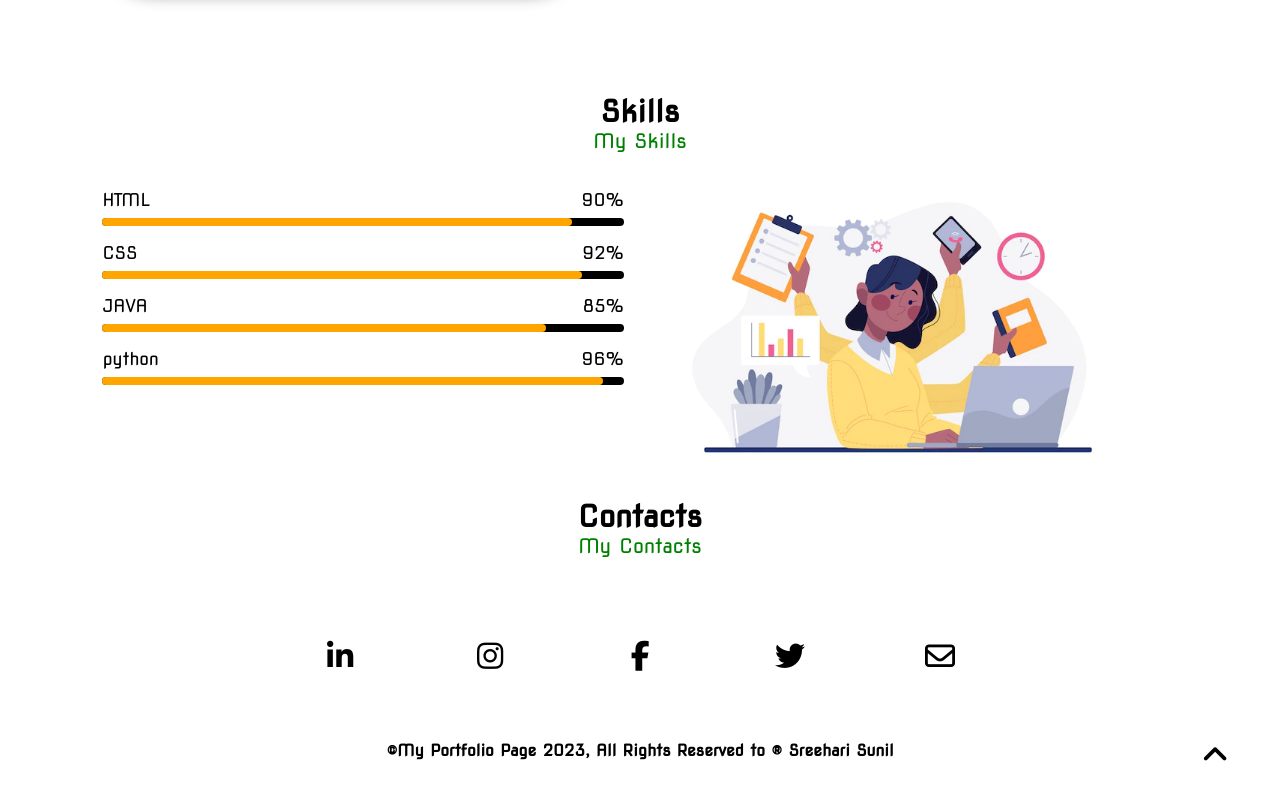
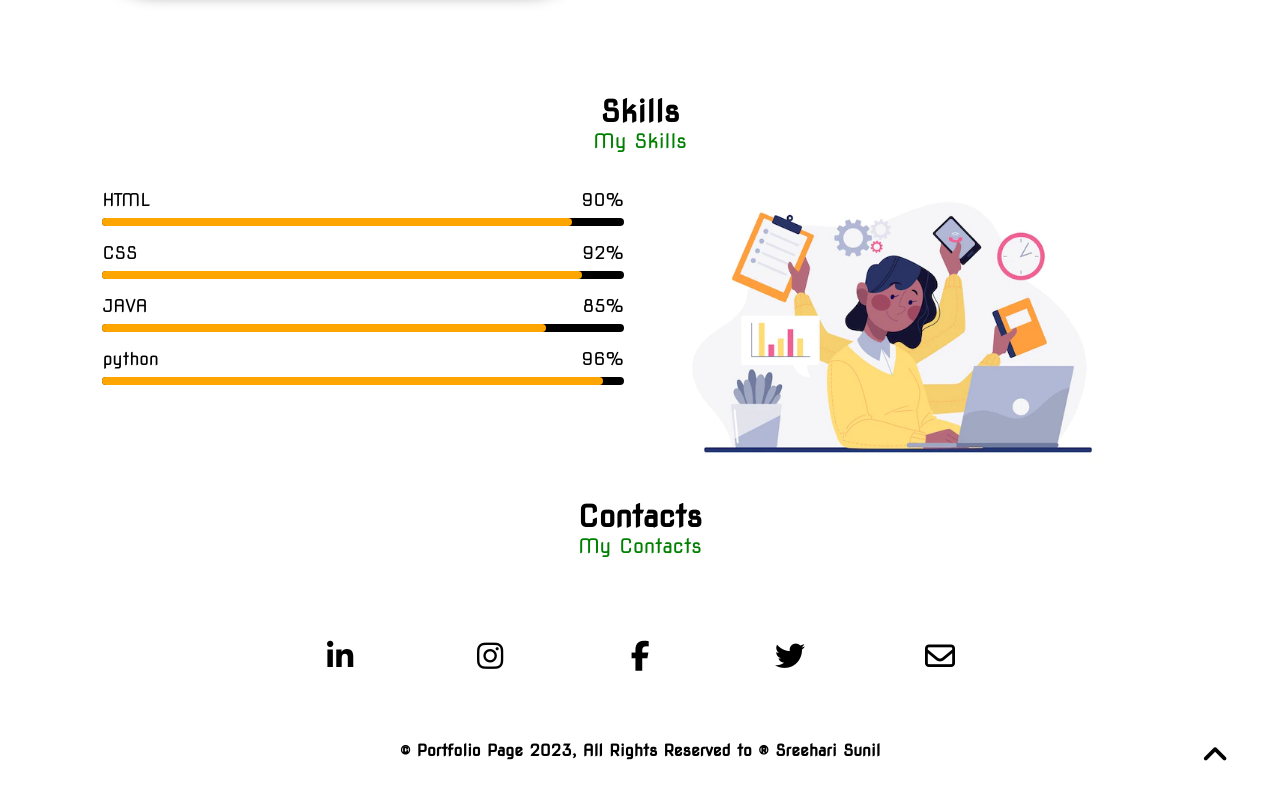
Before and after one commit to madmist12/Portfolio, a plain HTML site: page index.html in a window 1280 px wide. Shown: the part 1485-2285 px from the top of the page. Drawn offline with Linux system fonts and the light colour scheme; a web font is replaced by a local one.

Commit message:
portfolio V1

```diff
--- a/index.html
+++ b/index.html
@@ -130,7 +130,7 @@
             </div>
         </section>
         <footer>
-            <p>&copy;My Portfolio Page 2023, All Rights Reserved to &reg; Sreehari Sunil</p>
+            <p>&copy; Portfolio Page 2023, All Rights Reserved to &reg; Sreehari Sunil</p>
             <div class="icon up-arrow">
                 <a href="#container" ><i class="fa-solid fa-angle-up brand" ></i></a>
             </div>
```
